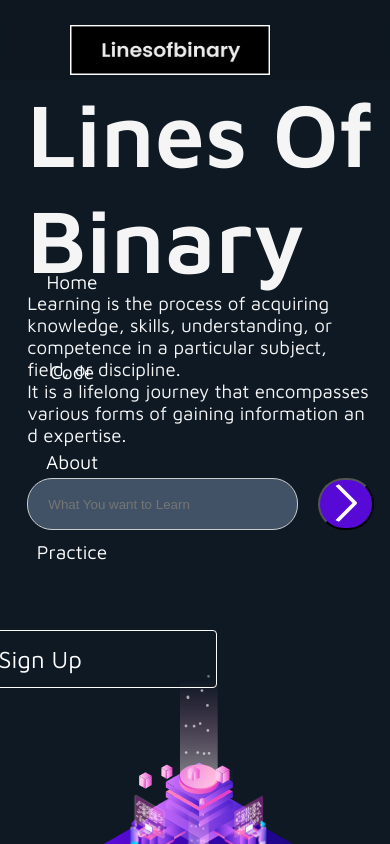
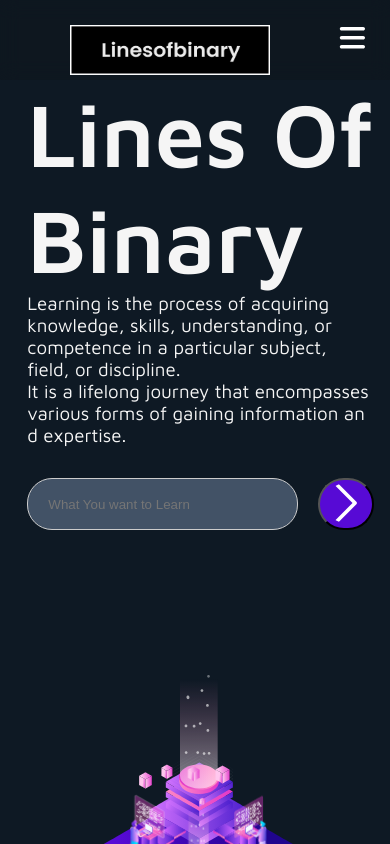
Before and after one commit to Harshtank-io/LOB, a React (Vite) app: page / in a window 390 px wide. Shown: the top 844 px of the page. Built offline with nearby package versions, Linux system fonts and the light colour scheme.

Commit message:
Navbar fix

```diff
--- a/package.json
+++ b/package.json
@@ -11,6 +11,10 @@
   },
   "dependencies": {
     "@fortawesome/fontawesome-free": "^6.4.2",
+    "@fortawesome/fontawesome-svg-core": "^6.4.2",
+    "@fortawesome/free-regular-svg-icons": "^6.4.2",
+    "@fortawesome/free-solid-svg-icons": "^6.4.2",
+    "@fortawesome/react-fontawesome": "^0.2.0",
     "axios": "^1.4.0",
     "bootstrap": "^5.3.1",
     "dotenv": "^16.3.1",
--- a/src/Navbar.jsx
+++ b/src/Navbar.jsx
@@ -2,7 +2,8 @@ import React, {useEffect,useState} from 'react'
 import { Button } from "./components/Button";
 import { Link } from "react-router-dom";
 import './css/Navbar.css'
-
+import { faBars, faTimes } from '@fortawesome/free-solid-svg-icons';
+import { FontAwesomeIcon } from '@fortawesome/react-fontawesome';
 
 function Navbar() {
   const [click, setClick] = useState(false);
@@ -45,7 +46,8 @@ function Navbar() {
             />
           </Link>
           <div className="menu-icon"   onClick={handleClick}>
-             <i className={click ? "fas fa-times" : "fas fa-bars"} />
+             {/* <i className={click ? "fas fa-times" : "fas fa-bars"} />  */}
+             <FontAwesomeIcon icon={click ? faTimes : faBars} />
           </div>
           <ul className={click ? "nav-menu active" : "nav-menu"}>
             <li className="nav-item">
--- a/src/css/Navbar.css
+++ b/src/css/Navbar.css
@@ -76,9 +76,12 @@
   display: none;
 }
 
-@media screen and (max-width: 1200px) {
-  .NavbarItems {
+@media screen and (max-width: 960px) {
+  .nav-item {
     position: relative;
+    width: 80%;
+    margin-left: auto;
+    margin-right: auto;
   }
 
   .nav-menu {
@@ -89,13 +92,14 @@
     height: 90vh;
     position: absolute;
     top: 80px;
-    left: -50%;
+    left: -100%;
     opacity: 1;
     transition: all 0.5s ease;
   }
 
   .nav-menu.active {
-    background: #242222;
+    background: rgba(18, 18, 18, 0.9);
+    backdrop-filter: blur(10px);
     left: 0;
     opacity: 1;
     transition: all 0.5s ease;
@@ -105,7 +109,7 @@
   .nav-links {
     text-align: center;
     padding: 2rem;
-    width: 100%;
+    width: 60%;
     display: table;
   }
 
@@ -113,6 +117,7 @@
     background-color: #fff;
     color: #242424;
     border-radius: 0;
+    height: 0.2px;
   }
 
   .navbar-logo {
@@ -130,6 +135,7 @@
     transform: translate(-100%, 60%);
     font-size: 1.8rem;
     cursor: pointer;
+    color: #fff;
   }
 
   .fa-times {
@@ -140,9 +146,10 @@
   .nav-links-mobile {
     display: block;
     text-align: center;
-    margin: 2rem auto;
+    margin-top: 1%;
+    margin-left: 14%;
     border-radius: 4px;
-    width: 80%;
+    width: 50%;
     text-decoration: none;
     font-size: 1.5rem;
     background-color: transparent;
--- a/src/pages/Product.jsx
+++ b/src/pages/Product.jsx
@@ -5,11 +5,6 @@ const categories = [
   {
     name: "Array",
     problems: [
-      {
-        id: 1,
-        title: "Two Sum",
-        leetcodeLink: "https://leetcode.com/problems/two-sum/",
-      },
       {
         id: 1,
         title: "Two Sum",
@@ -76,12 +71,6 @@ const categories = [
         title: "Sum of Two Integers",
         leetcodeLink: "https://leetcode.com/problems/sum-of-two-integers/",
       },
-
-      {
-        id: 11,
-        title: "Sum of Two Integers",
-        leetcodeLink: "https://leetcode.com/problems/sum-of-two-integers/",
-      },
       {
         id: 12,
         title: "Number of 1 Bits",
@@ -108,11 +97,6 @@ const categories = [
   {
     name: "Dynamic Programming",
     problems: [
-      {
-        id: 16,
-        title: "Climbing Stairs",
-        leetcodeLink: "https://leetcode.com/problems/climbing-stairs/",
-      },
       {
         id: 16,
         title: "Climbing Stairs",
```
Also changed, not shown: 1 other file (tests, documents, lock files or other folders).
